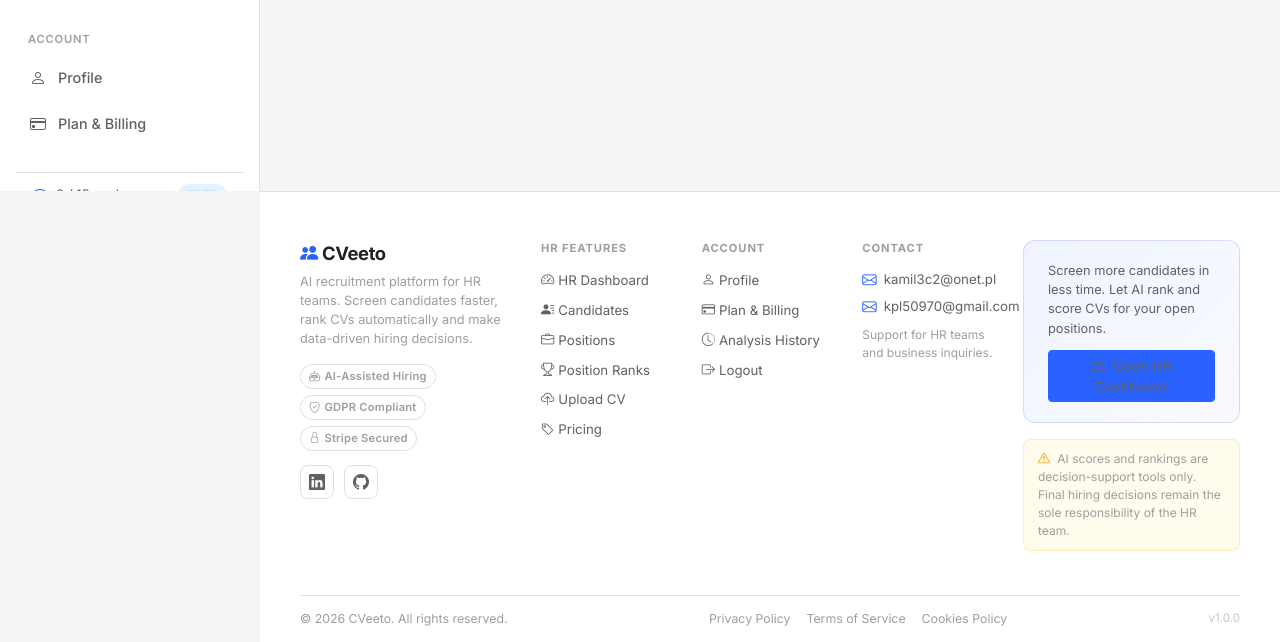
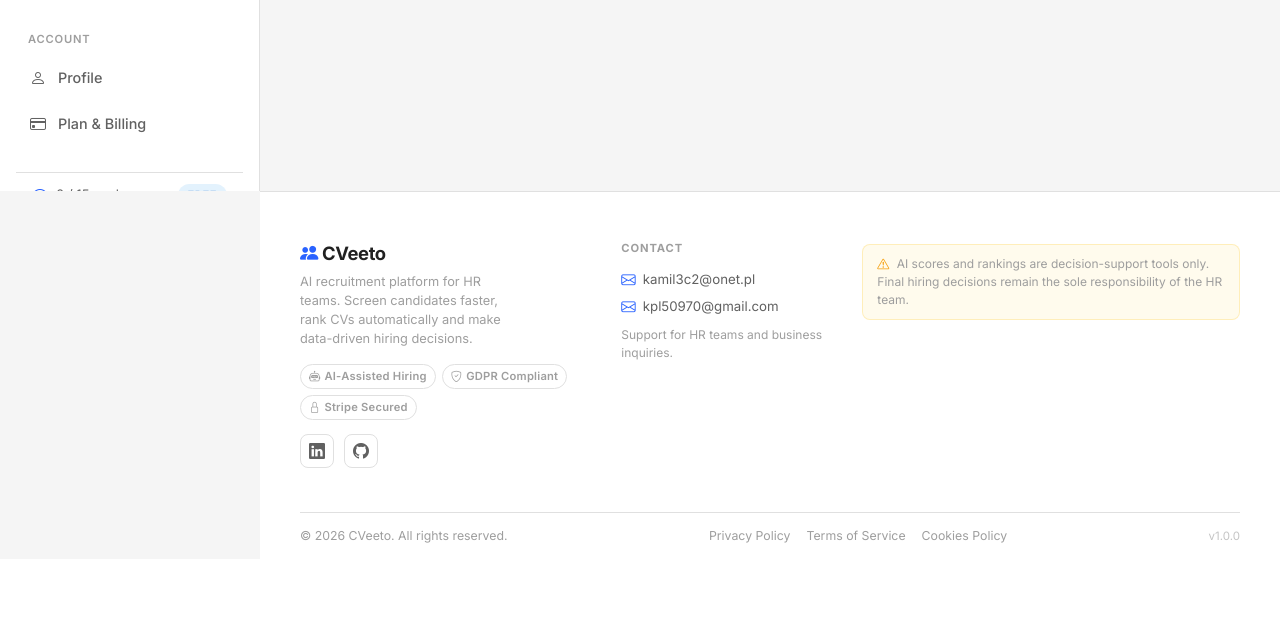
Before and after one commit to Kamilecky/cvanalyzer-CVtee, a Django app: page /accounts/change-email/ in a window 1280 px wide. Shown: the part 609-1251 px from the top of the page. After the commit the page ends 1152 px from the top, so only its background shows below. Run offline with Django 5.2, Linux system fonts and the light colour scheme; the visitor is signed in with stand-in values (Sample User, id 1); data that the repository does not hold is empty; parts of the project's set-up code (start-up, migrations or seed data) failed here and were passed over; some libraries are stand-ins or nearby versions.

Commit message:
Lean footer

```diff
--- a/templates/partials/_footer.html
+++ b/templates/partials/_footer.html
@@ -3,7 +3,7 @@
     <div class="row g-4 pb-2">
 
         <!-- Col 1: Brand -->
-        <div class="col-12 col-sm-6 col-lg-3">
+        <div class="col-12 col-sm-6 col-lg-4">
             <div class="footer-brand-name mb-1">
                 <i class="bi bi-people-fill me-1" style="color:var(--accent);"></i>CVeeto
             </div>
@@ -25,37 +25,8 @@
             </div>
         </div>
 
-        <!-- Col 2: HR Features -->
-        <div class="col-6 col-sm-3 col-lg-2">
-            <div class="footer-col-title">{% trans "HR Features" %}</div>
-            <ul class="footer-nav">
-                <li><a href="{% url 'recruitment_dashboard' %}"><i class="bi bi-speedometer2 me-1"></i>{% trans "HR Dashboard" %}</a></li>
-                <li><a href="{% url 'recruitment_candidate_list' %}"><i class="bi bi-person-lines-fill me-1"></i>{% trans "Candidates" %}</a></li>
-                <li><a href="{% url 'recruitment_position_list' %}"><i class="bi bi-briefcase me-1"></i>{% trans "Positions" %}</a></li>
-                <li><a href="{% url 'recruitment_position_ranks' %}"><i class="bi bi-trophy me-1"></i>{% trans "Position Ranks" %}</a></li>
-                <li><a href="{% url 'cv_upload' %}"><i class="bi bi-cloud-upload me-1"></i>{% trans "Upload CV" %}</a></li>
-                <li><a href="{% url 'pricing' %}"><i class="bi bi-tag me-1"></i>{% trans "Pricing" %}</a></li>
-            </ul>
-        </div>
-
-        <!-- Col 3: Account -->
-        <div class="col-6 col-sm-3 col-lg-2">
-            <div class="footer-col-title">{% trans "Account" %}</div>
-            <ul class="footer-nav">
-                {% if request.user.is_authenticated %}
-                <li><a href="{% url 'profile' %}"><i class="bi bi-person me-1"></i>{% trans "Profile" %}</a></li>
-                <li><a href="{% url 'subscription' %}"><i class="bi bi-credit-card me-1"></i>{% trans "Plan & Billing" %}</a></li>
-                <li><a href="{% url 'analysis_history' %}"><i class="bi bi-clock-history me-1"></i>{% trans "Analysis History" %}</a></li>
-                <li><a href="{% url 'logout' %}"><i class="bi bi-box-arrow-right me-1"></i>{% trans "Logout" %}</a></li>
-                {% else %}
-                <li><a href="{% url 'login' %}"><i class="bi bi-box-arrow-in-right me-1"></i>{% trans "Sign In" %}</a></li>
-                <li><a href="{% url 'register' %}"><i class="bi bi-person-plus me-1"></i>{% trans "Create Account" %}</a></li>
-                {% endif %}
-            </ul>
-        </div>
-
-        <!-- Col 4: Contact -->
-        <div class="col-12 col-sm-6 col-lg-2">
+        <!-- Col 2: Contact -->
+        <div class="col-12 col-sm-6 col-lg-3">
             <div class="footer-col-title">{% trans "Contact" %}</div>
             <div class="footer-contact-item">
                 <i class="bi bi-envelope"></i>
@@ -70,20 +41,8 @@
             </p>
         </div>
 
-        <!-- Col 5: CTA + AI Disclaimer -->
-        <div class="col-12 col-sm-6 col-lg-3">
-            <div class="footer-cta-box mb-3">
-                <p>{% trans "Screen more candidates in less time. Let AI rank and score CVs for your open positions." %}</p>
-                {% if request.user.is_authenticated %}
-                <a href="{% url 'recruitment_dashboard' %}" class="btn btn-accent btn-sm w-100">
-                    <i class="bi bi-people me-1"></i> {% trans "Open HR Dashboard" %}
-                </a>
-                {% else %}
-                <a href="{% url 'register' %}" class="btn btn-accent btn-sm w-100">
-                    <i class="bi bi-rocket me-1"></i> {% trans "Start hiring smarter" %}
-                </a>
-                {% endif %}
-            </div>
+        <!-- Col 3: AI Disclaimer -->
+        <div class="col-12 col-sm-6 col-lg-5">
             <div class="footer-disclaimer">
                 <i class="bi bi-exclamation-triangle me-1"></i>
                 {% trans "AI scores and rankings are decision-support tools only. Final hiring decisions remain the sole responsibility of the HR team." %}
```
